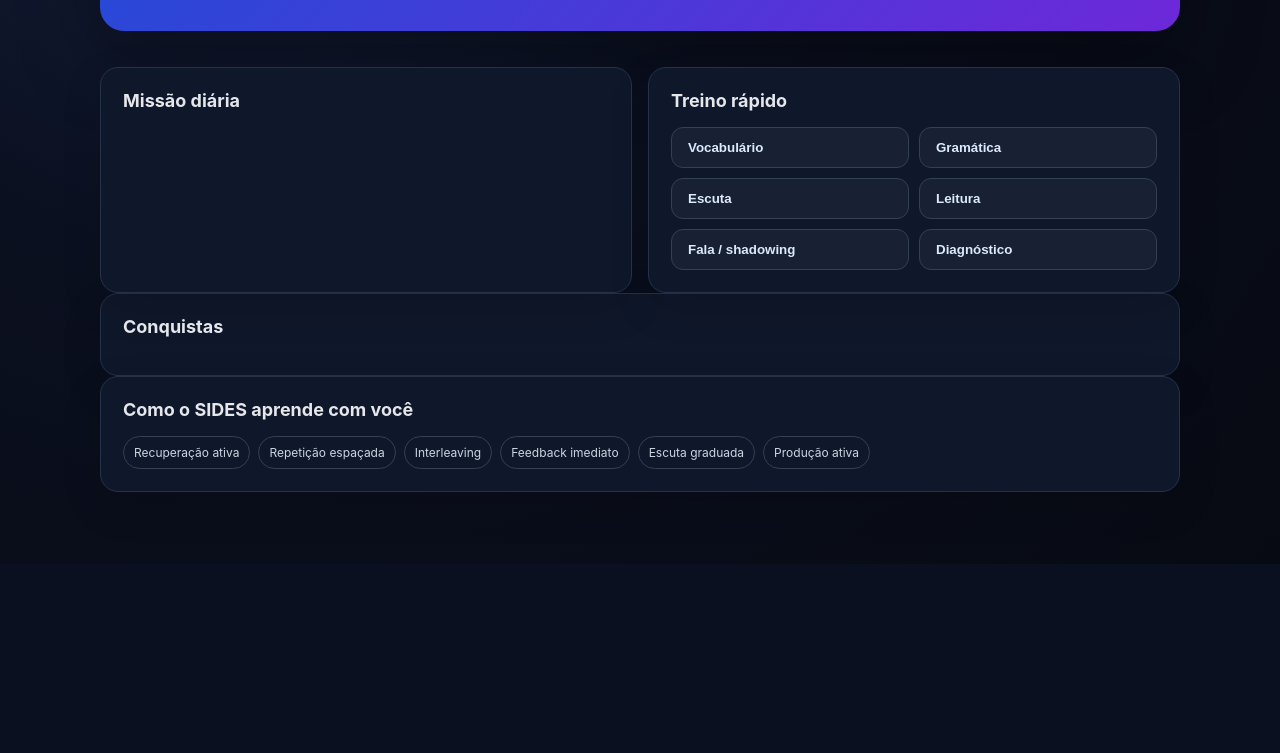
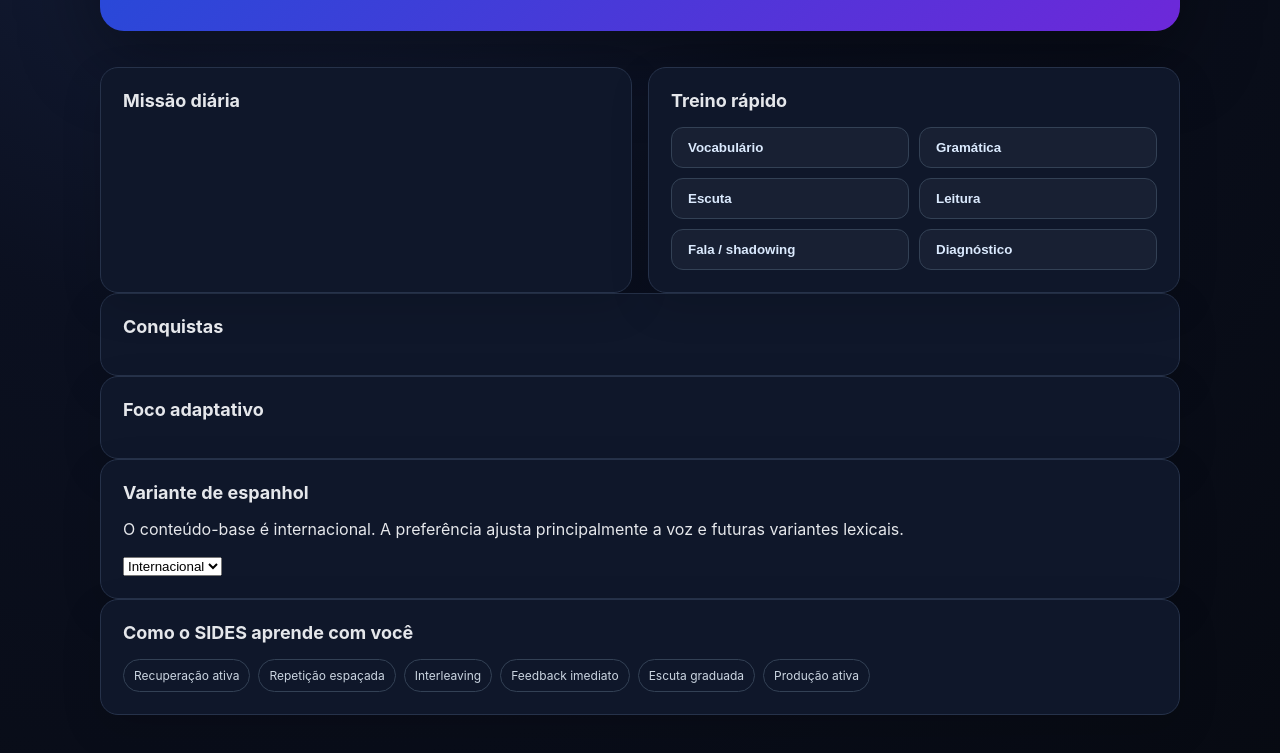
Before and after one commit to gustafsom/sides, a website: page public/index.html in a window 1280 px wide. Shown: the part 303-1056 px from the top of the page. Before the commit the page ends 867 px from the top, so only its background shows below. Drawn offline with Linux system fonts and the light colour scheme; no server answers.

Commit message:
feat: add adaptive dashboard controls

```diff
--- a/public/index.html
+++ b/public/index.html
@@ -33,6 +33,8 @@
         </div></section>
       </div>
       <section class="card"><h2>Conquistas</h2><div id="achievements" class="principles"></div></section>
+      <section class="card"><h2>Foco adaptativo</h2><div id="adaptiveFocus"></div></section>
+      <section class="card"><h2>Variante de espanhol</h2><p class="sub">O conteúdo-base é internacional. A preferência ajusta principalmente a voz e futuras variantes lexicais.</p><select id="variantSelect"><option value="es">Internacional</option><option value="es-ES">Espanha</option><option value="es-MX">México</option><option value="es-AR">Argentina</option></select></section>
       <section class="card"><h2>Como o SIDES aprende com você</h2><div class="principles">
         <span>Recuperação ativa</span><span>Repetição espaçada</span><span>Interleaving</span><span>Feedback imediato</span><span>Escuta graduada</span><span>Produção ativa</span>
       </div></section>
```
